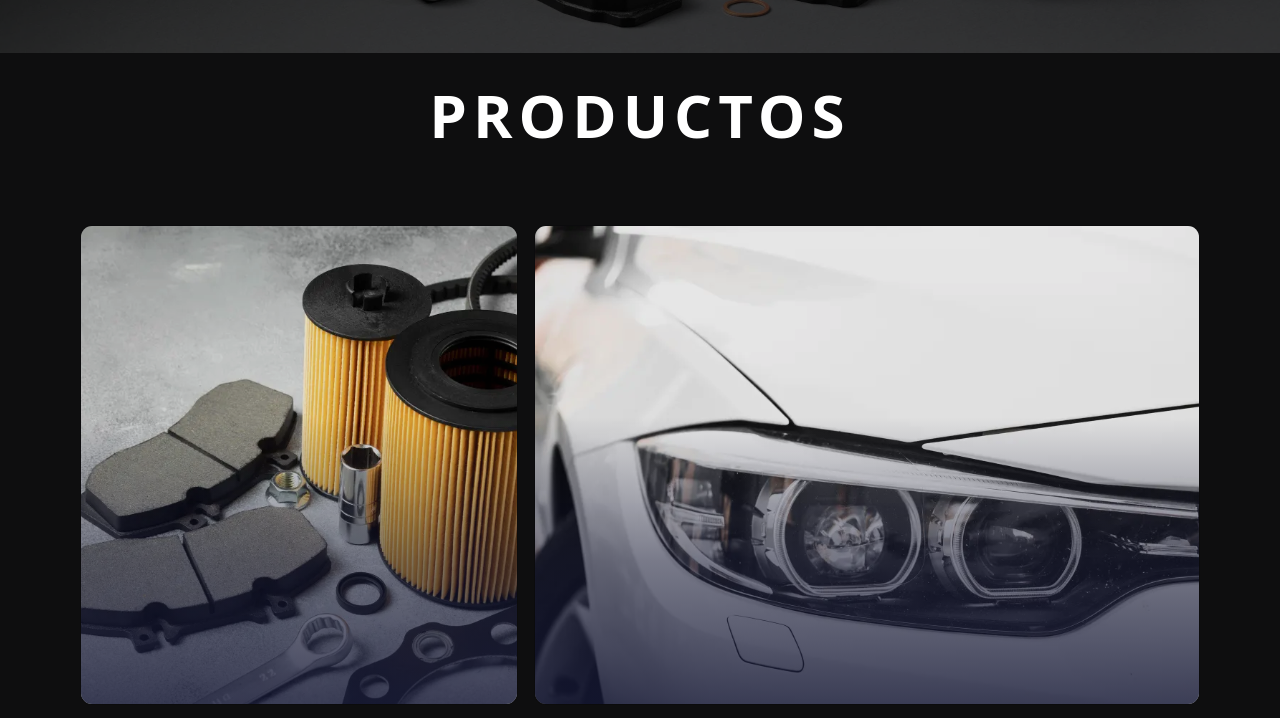
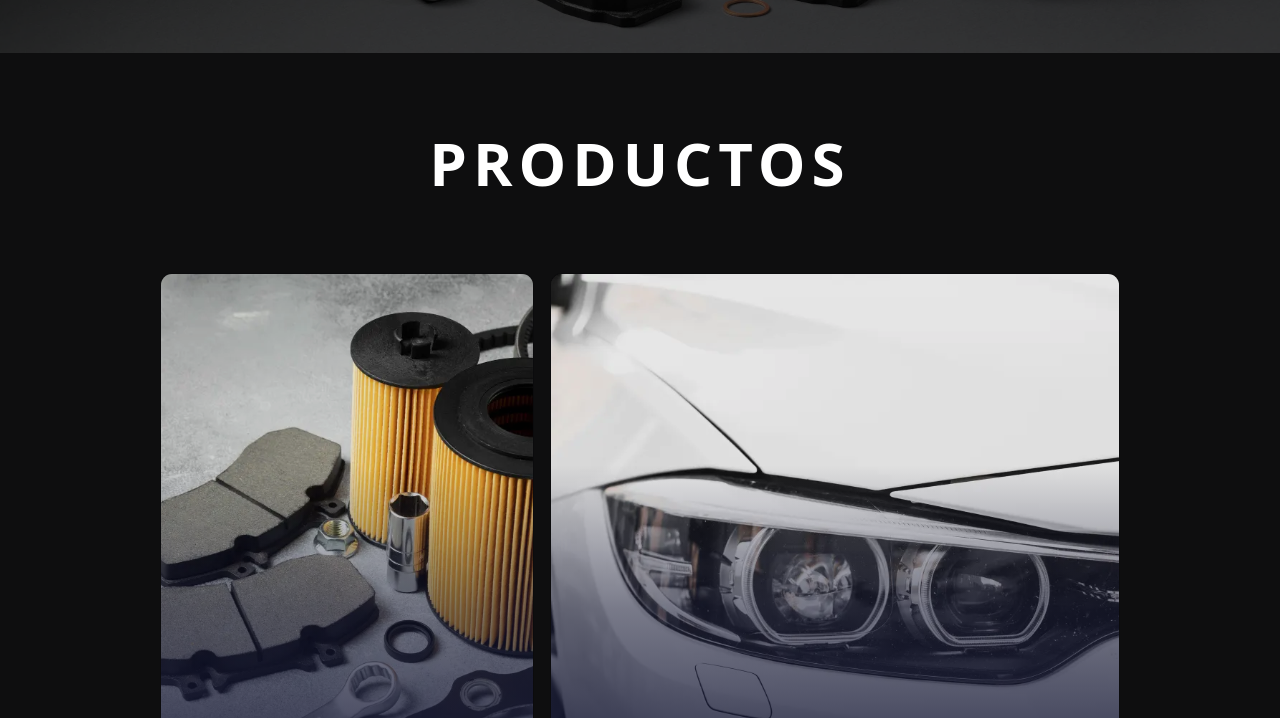
Before and after one commit to whoskelos/landing-recambios-margaritas, an Astro site: page / in a window 1280 px wide. Shown: the part 747-1465 px from the top of the page. Built offline with nearby package versions, Linux system fonts and the light colour scheme; Astro itself is replaced by a stand-in of ours.

Commit message:
Change padding in products section

```diff
--- a/src/components/Products.astro
+++ b/src/components/Products.astro
@@ -2,7 +2,7 @@
 import Bento from "@components/Bento.astro";
 ---
 
-<section class="w-full bg-[#0e0e0f] py-8">
+<section class="w-full bg-[#0e0e0f] p-6 md:p-12 lg:p-20">
     <h1
         class="text-6xl text-white font-semibold uppercase text-center tracking-widest"
     >
```
